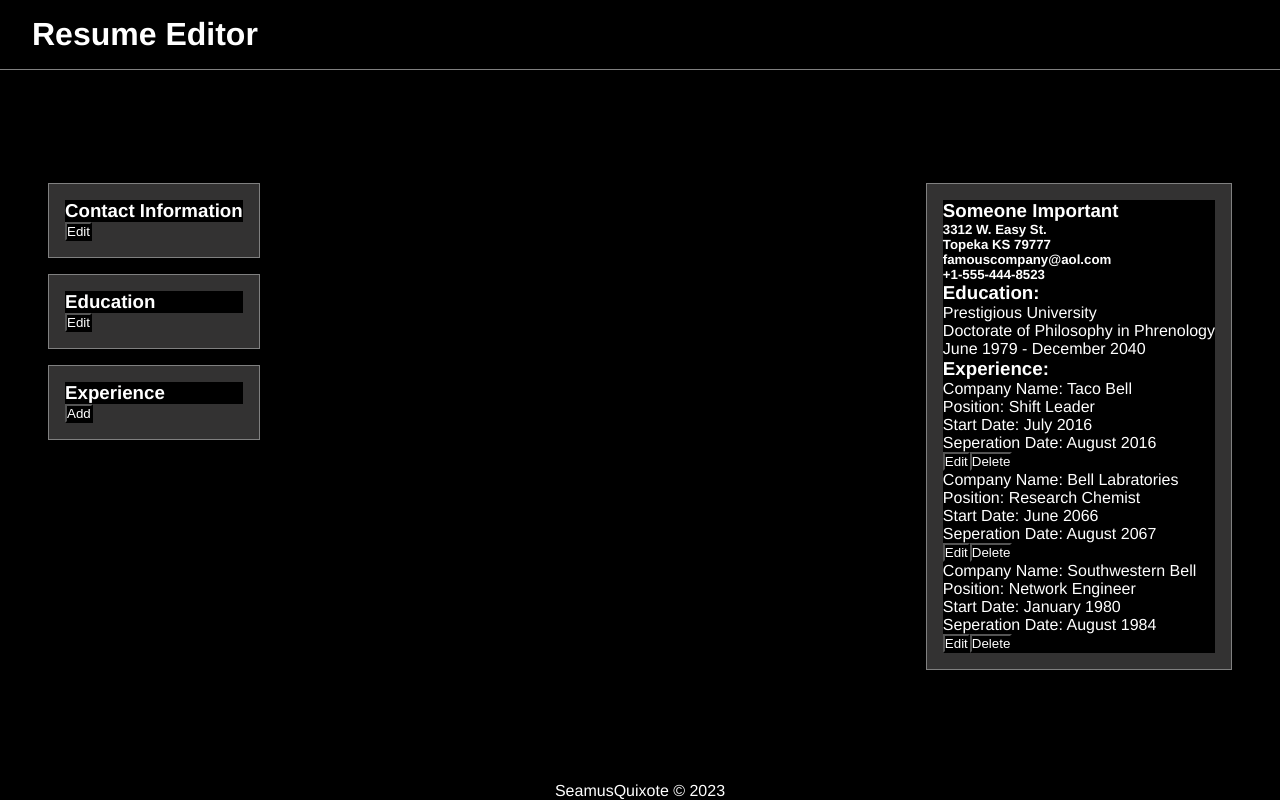
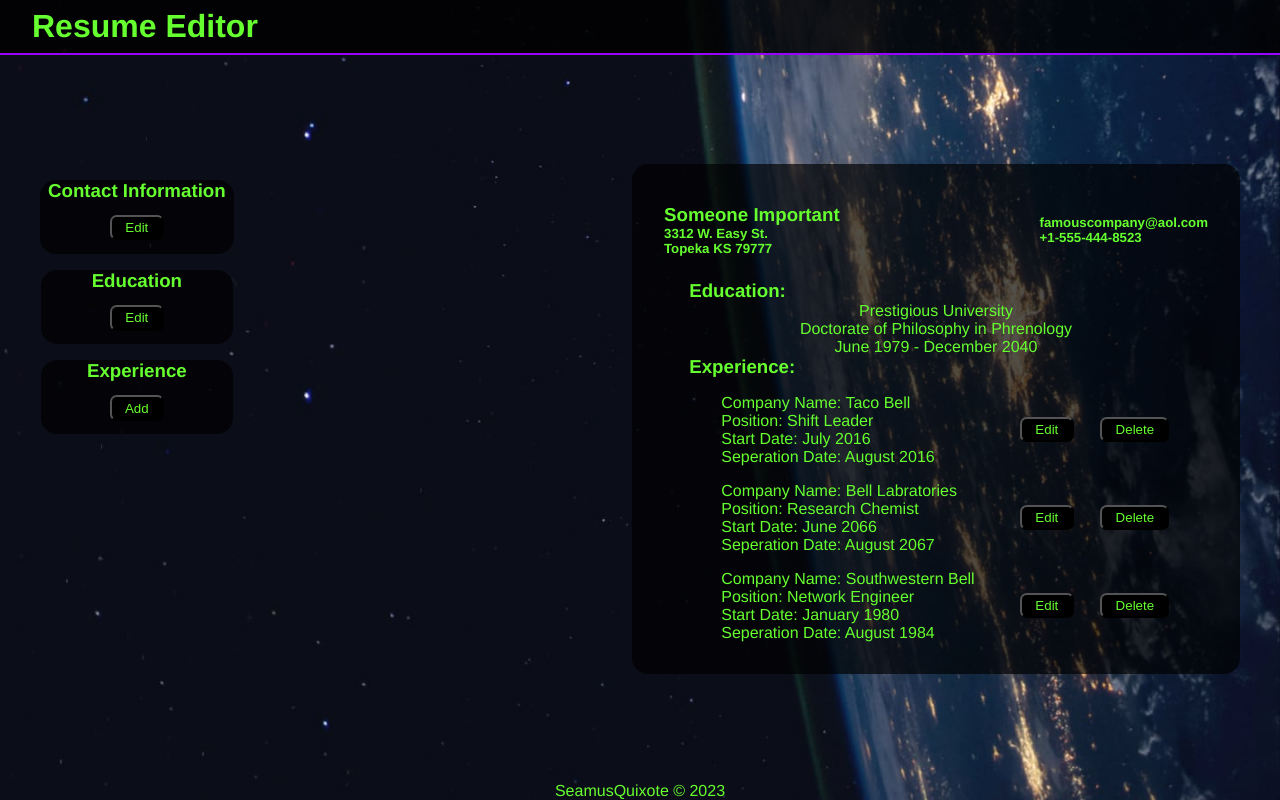
Before and after one commit to SalamanderCtesiphon/resume-editor, a React (Create React App) app: page / in a window 1280 px wide. Built offline with nearby package versions, Linux system fonts and the light colour scheme; the HTML template or start-up script is replaced by a standard one.

Commit message:
styled the page

```diff
--- a/src/App.css
+++ b/src/App.css
@@ -2,8 +2,8 @@
   margin: 0px;
   padding: 0px;
   box-sizing: border-box;
-  color: white;
-  background-color: black;
+  color: rgb(102, 255, 47);
+
 }
 
 .App {
@@ -13,17 +13,31 @@
   flex-direction: column;
   align-items: center;
   justify-content: space-between;
+  background-image: url('./images/background-home-desktop.jpg');
+  background-position: center;
+  background-size: cover;
 }
 
 .header {
-  padding: .5em 1em;
-  border-bottom: 1px solid gray;
+  padding: .25em 1em;
+  border-bottom: 2px solid rgb(151, 4, 255);
   width: 100%;
   height: auto;
   display: flex;
   align-items: center;
   justify-content: space-between;
+  background-color: rgba(0, 0, 0, 0.809);
+}
 
+#nav-button {
+  background-color: rgb(151, 4, 255);
+  color: black;
+  border: 1px solid rgb(102, 255, 47);
+  cursor: pointer;
+}
+
+#nav-button:hover {
+  background-color: rgb(102, 255, 47);
 }
 
 .main {
@@ -36,25 +50,86 @@
 }
 
 .contactForm, .educationForm, .page {
-  border: 1px solid gray;
-  padding: 1em;
-  margin: 1em;
-  background-color: rgb(51, 50, 50);
+  min-width: 12em;
+  border-radius: 1em;
+  padding: 0 .5em;
+  margin: .5em;
+
+  background-color: rgba(0, 0, 0, 0.678);
+  display: flex;
+  flex-direction: column;
+  align-items: center;
+  justify-content: center;
 }
 
 
 .contactInputs {
+  display: flex;
+  flex-direction: column;
 }
 
 button {
-
+  background-color: black;
+  margin: 1em;
+  padding: .25em 1em;
+  border-radius: .5em;
 }
 
 
 
 .sidebar {
+  display: flex;
+  flex-direction: column;
+  justify-content: center;
+  align-items: center;
+  margin: 1em 0;
+}
+
+input {
+  background-color: black;
+  margin: .5em;
+  padding: .5em;
+  border-radius: 1em;
+}
+
+.page {
+  width: 50%;
+  padding: 1em;
+  display: flex;
+  flex-direction: column;
+  align-items: center;
+  justify-content: center;
+}
+
+.pageHeader {
+  width: 100%;
+  display: flex;
+  justify-content: space-between;
+  align-items: center;
+  margin: .5em;
+  padding: 1em;
+}
+
+
+.eduInfo {
+  display: flex;
+  flex-direction: column;
+  align-items: center;
+}
+
+.workHistory {
+  width: 100%;
+  margin: 1em;
+}
+
+.jobCard {
+  margin: 1em;
+  display: flex;
+  align-items: center;
+  justify-content: space-between;
 
 }
+
 
 .footer {
 
@@ -62,29 +137,22 @@ button {
 }
 
 
-
-.pageHeader {
+a {
+  text-decoration: none;
 }
 
-input {
-
+a:hover {
+  color: rgb(151, 4, 255);
 }
 
-.wrapper {
-}
 
-.workHistory {
-}
 
-.eduInfo {
-}
 
 li {
   list-style: none;
 }
 
-.jobCard {
-}
+
 
 .details {
 }
```
